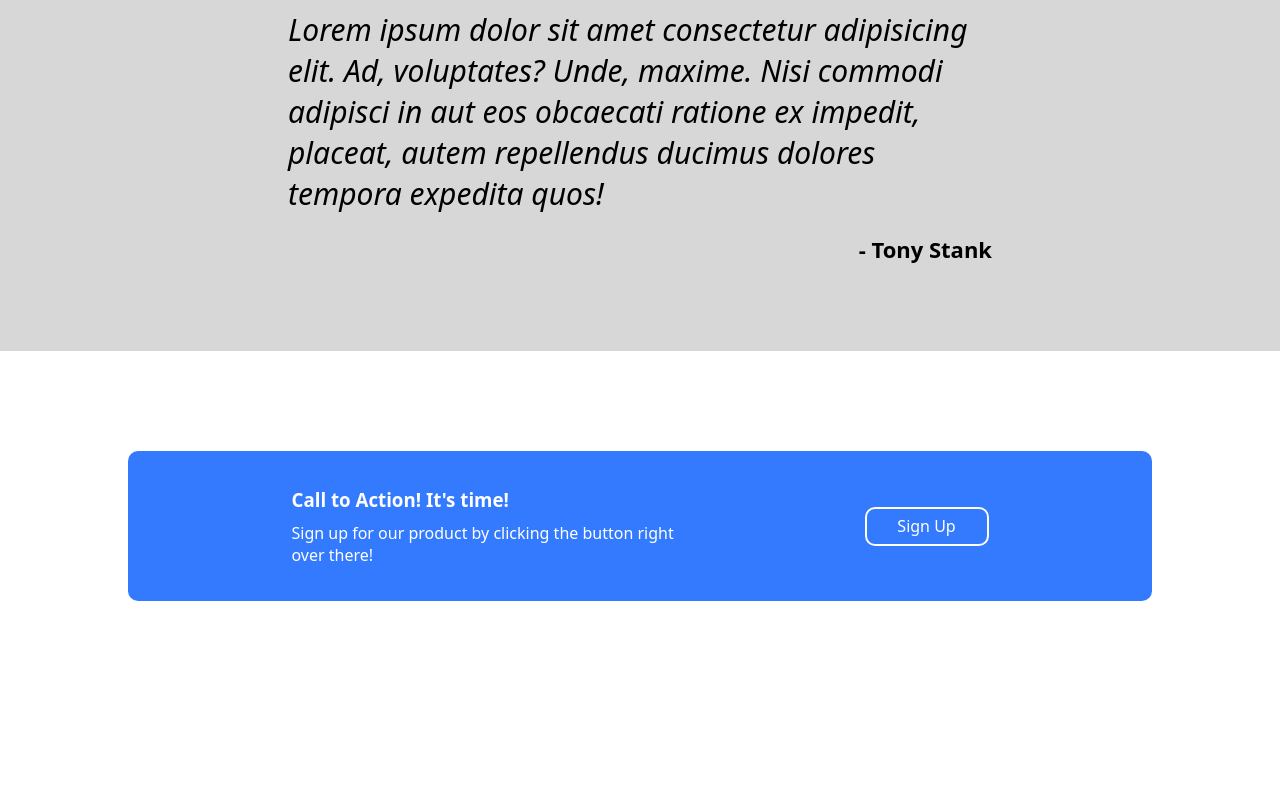
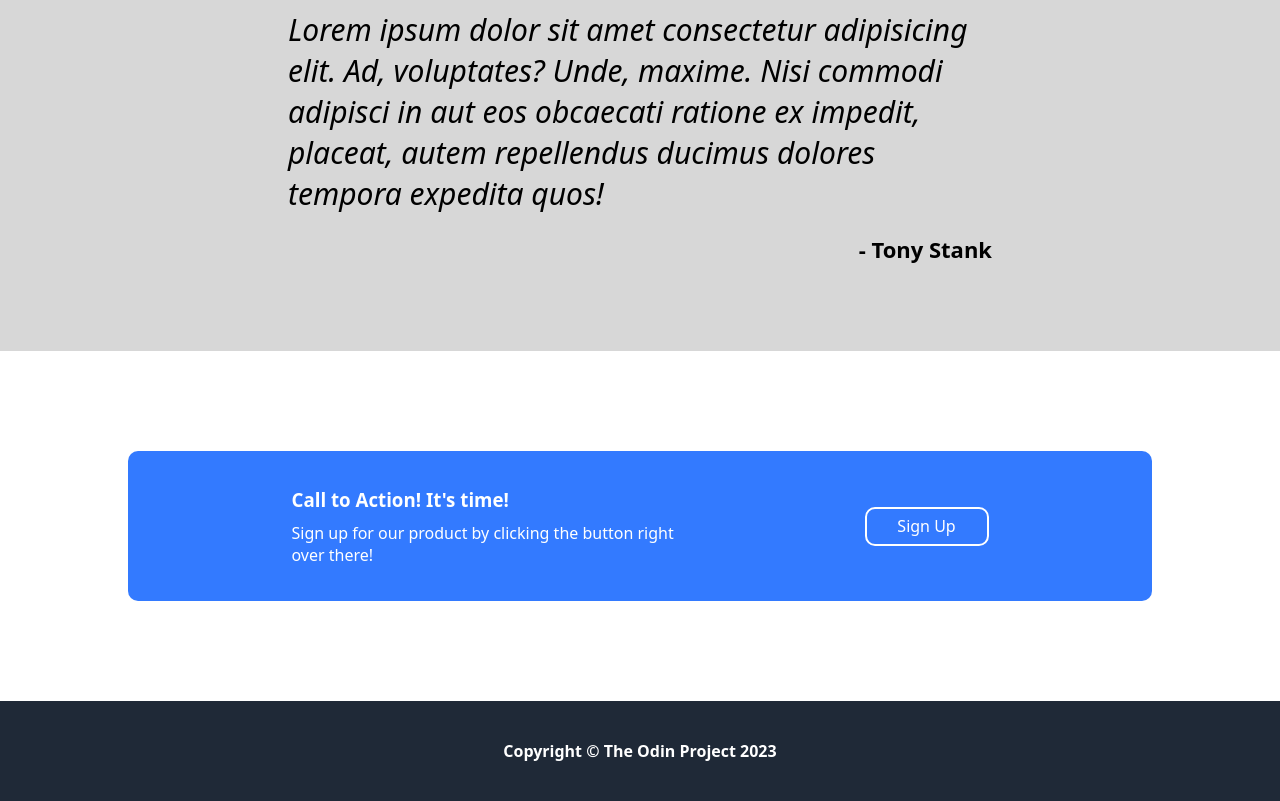
Before and after one commit to Karinkuto/O.P-Landing_Page, a plain HTML site: page index.html in a window 1280 px wide. Shown: the part 1094-1895 px from the top of the page. Before the commit the page ends 1795 px from the top, so only its background shows below. Drawn offline with Linux system fonts and the light colour scheme.

Commit message:
feat(footer): add footer and style it
- Add a 'footer' to 'index.html'
- Update 'style.css' to style the new 'footer'

```diff
--- a/index.html
+++ b/index.html
@@ -4,7 +4,7 @@
 		<meta charset="UTF-8" />
 		<meta name="viewport" content="width=device-width, initial-scale=1.0" />
 		<link rel="stylesheet" href="style.css" />
-		<title>Rocket.io</title>
+		<title>Project: Landing Page</title>
 	</head>
 	<body>
 		<!-- Header section and Navigation -->
@@ -15,7 +15,7 @@
 					alt="Rocket.io logo"
 					width="80px"
 					height="80px" />
-				<h1>Rocket.io</h1>
+				<h1>Header</h1>
 			</div>
 			<ul>
 				<li><a href="#about">About Us</a></li>
@@ -87,5 +87,10 @@
 				<a href="signup.html" class="signup">Sign Up</a>
 			</div>
 		</div>
+
+		<!-- Footer Section -->
+		<footer>
+			<h4>Copyright © The Odin Project 2023</h4>
+		</footer>
 	</body>
 </html>
--- a/style.css
+++ b/style.css
@@ -159,7 +159,6 @@ nav ul {
 	display: flex;
 	justify-content: space-evenly;
 	align-items: center;
-    /* gap: 50px; */
 	width: 80%;
 	height: 150px;
 	border-radius: 10px;
@@ -187,3 +186,12 @@ nav ul {
 	font-size: 16px;
 	text-decoration: none;
 }
+
+footer {
+	color: white;
+	background-color: #1f2937;
+	justify-content: center;
+	height: 100px;
+	display: flex;
+	align-items: center;
+}
```
Lines whose indentation alone changed are shown as unchanged.
